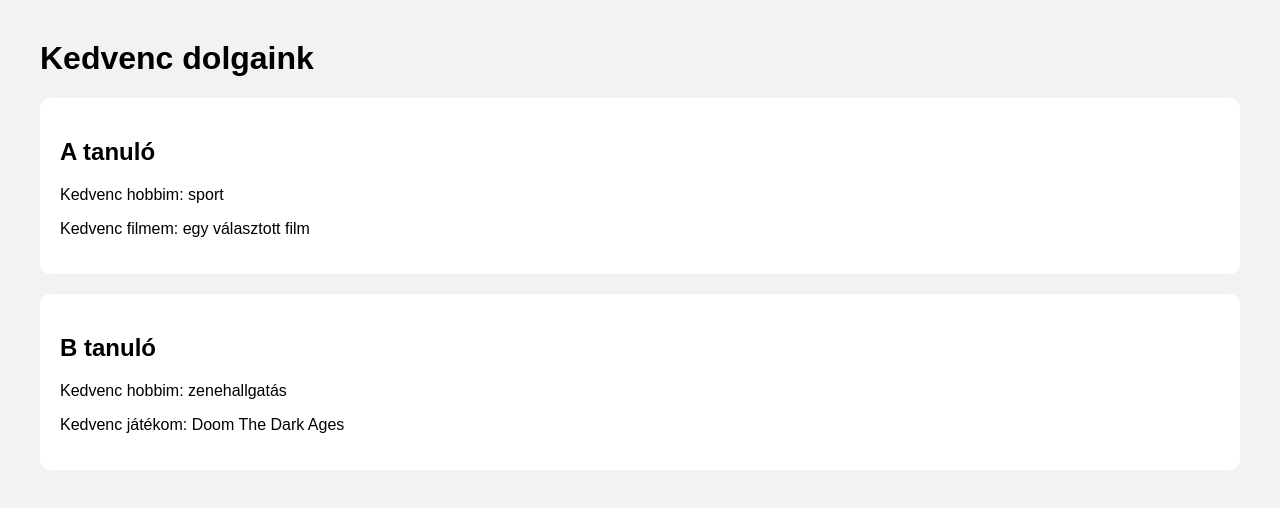
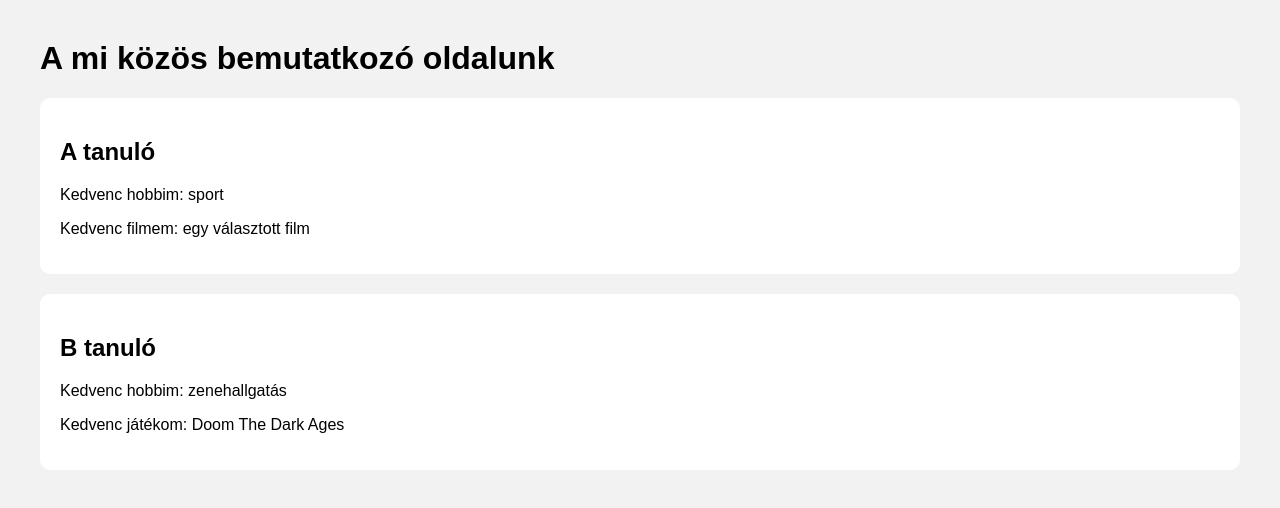
Before and after one commit to D3viLEyeD/kozos-bemutatkozo-oldal, a plain HTML site: page index.html in a window 1280 px wide. Drawn offline with Linux system fonts and the light colour scheme.

Commit message:
Update index.html

```diff
--- a/index.html
+++ b/index.html
@@ -6,7 +6,9 @@
         <link rel="stylesheet" href="style.css">
     </head>
     <body>
-        <h1>Kedvenc dolgaink</h1>
+        <h1>A mi közös bemutatkozó oldalunk</h1>
+
+
 
 
         <section>
```
